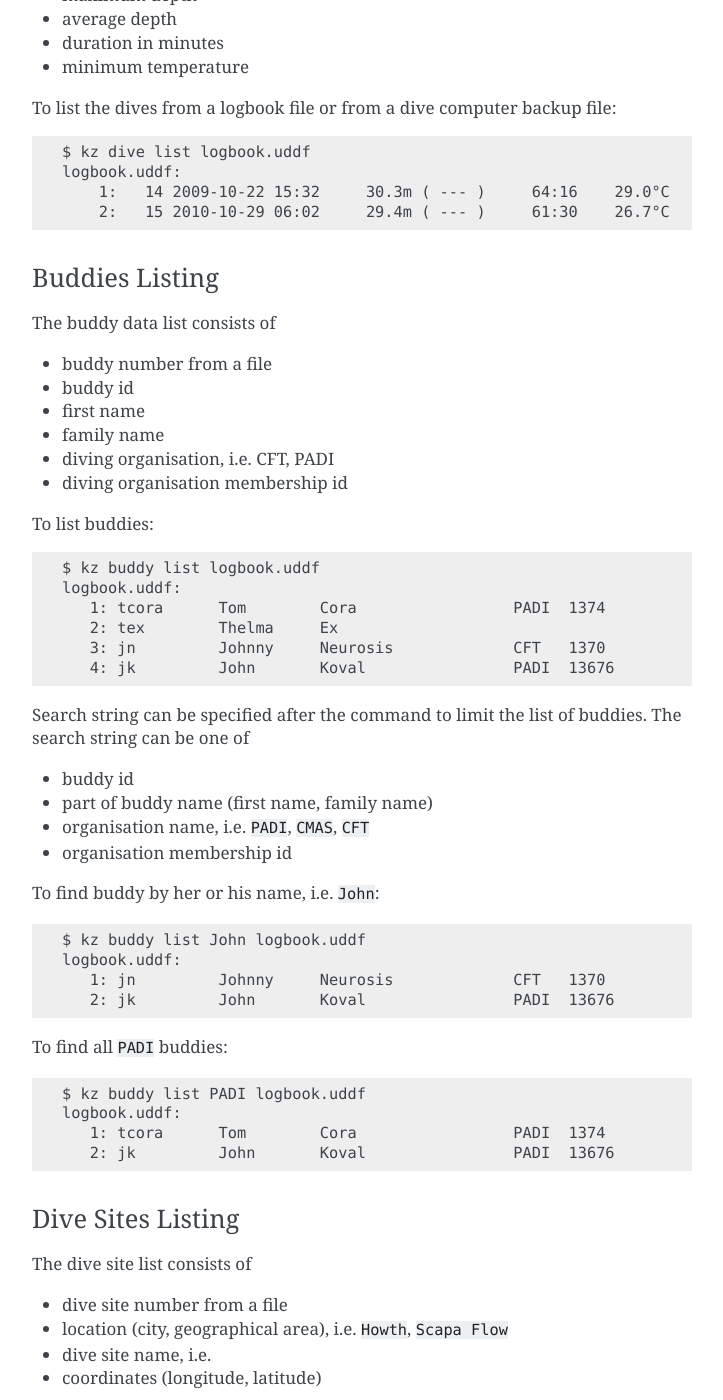
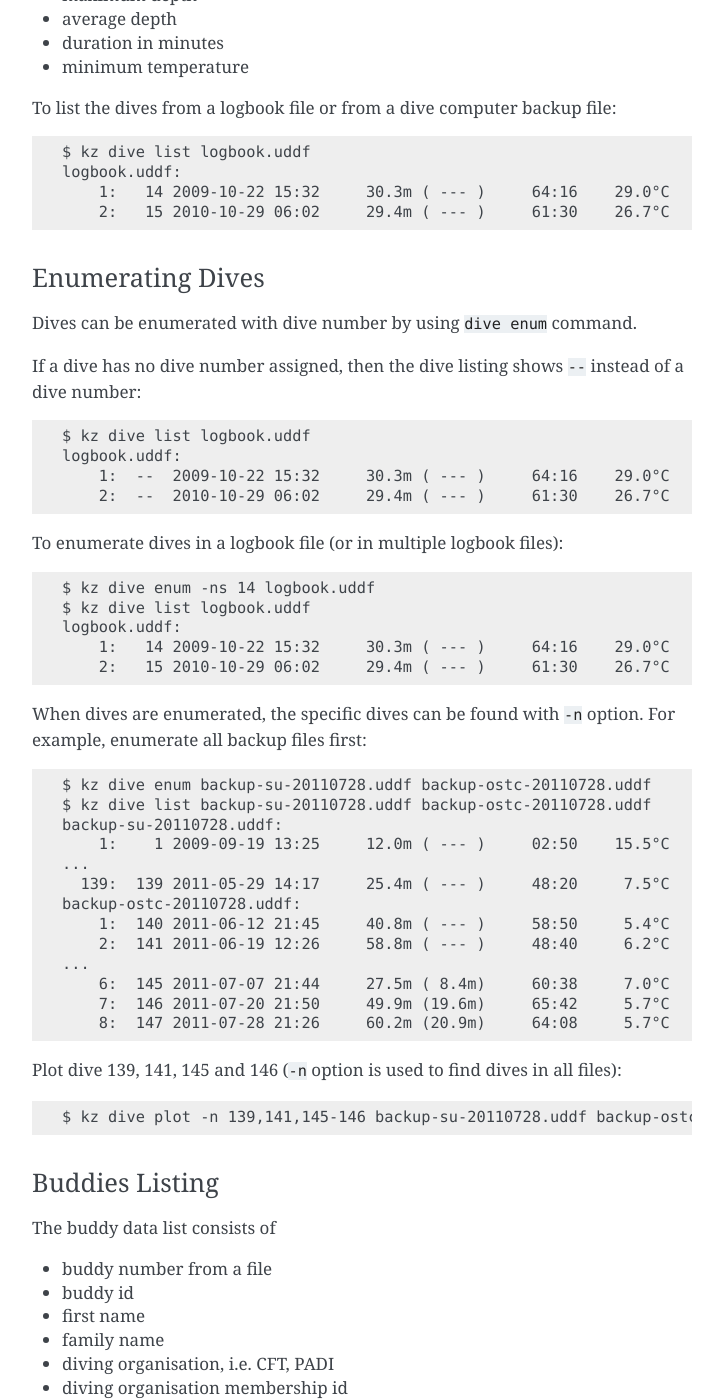
Before and after one commit to gitGNU/gnu_kenozooid, a Sphinx documentation site: the page built from doc/user/logbook.rst, in a window 1280 px wide and 1400 px high, scrolled down 501 px. Shown: the whole window, without its empty margins (388-1111 px from the left). Built offline with Sphinx 7.4.7, drawn with Linux system fonts in a browser that asks for light colours.

Commit message:
- added dive enumeration section to user manual

```diff
--- a/doc/user/logbook.rst
+++ b/doc/user/logbook.rst
@@ -30,6 +30,49 @@ To list the dives from a logbook file or from a dive computer backup file::
     logbook.uddf:
         1:   14 2009-10-22 15:32     30.3m ( --- )     64:16    29.0°C
         2:   15 2010-10-29 06:02     29.4m ( --- )     61:30    26.7°C
+
+Enumerating Dives
+^^^^^^^^^^^^^^^^^
+Dives can be enumerated with dive number by using ``dive enum`` command.
+
+If a dive has no dive number assigned, then the dive listing shows ``--``
+instead of a dive number::
+
+    $ kz dive list logbook.uddf
+    logbook.uddf:
+        1:  --  2009-10-22 15:32     30.3m ( --- )     64:16    29.0°C
+        2:  --  2010-10-29 06:02     29.4m ( --- )     61:30    26.7°C
+
+To enumerate dives in a logbook file (or in multiple logbook files)::
+
+    $ kz dive enum -ns 14 logbook.uddf
+    $ kz dive list logbook.uddf
+    logbook.uddf:
+        1:   14 2009-10-22 15:32     30.3m ( --- )     64:16    29.0°C
+        2:   15 2010-10-29 06:02     29.4m ( --- )     61:30    26.7°C
+
+When dives are enumerated, the specific dives can be found with ``-n``
+option. For example, enumerate all backup files first::
+
+    $ kz dive enum backup-su-20110728.uddf backup-ostc-20110728.uddf
+    $ kz dive list backup-su-20110728.uddf backup-ostc-20110728.uddf
+    backup-su-20110728.uddf:
+        1:    1 2009-09-19 13:25     12.0m ( --- )     02:50    15.5°C
+    ...
+      139:  139 2011-05-29 14:17     25.4m ( --- )     48:20     7.5°C
+    backup-ostc-20110728.uddf:
+        1:  140 2011-06-12 21:45     40.8m ( --- )     58:50     5.4°C
+        2:  141 2011-06-19 12:26     58.8m ( --- )     48:40     6.2°C
+    ...
+        6:  145 2011-07-07 21:44     27.5m ( 8.4m)     60:38     7.0°C
+        7:  146 2011-07-20 21:50     49.9m (19.6m)     65:42     5.7°C
+        8:  147 2011-07-28 21:26     60.2m (20.9m)     64:08     5.7°C
+
+Plot dive 139, 141, 145 and 146 (``-n`` option is used to find dives in all
+files)::
+
+    $ kz dive plot -n 139,141,145-146 backup-su-20110728.uddf backup-ostc-20110728.uddf
+
 
 Buddies Listing
 ^^^^^^^^^^^^^^^
```
